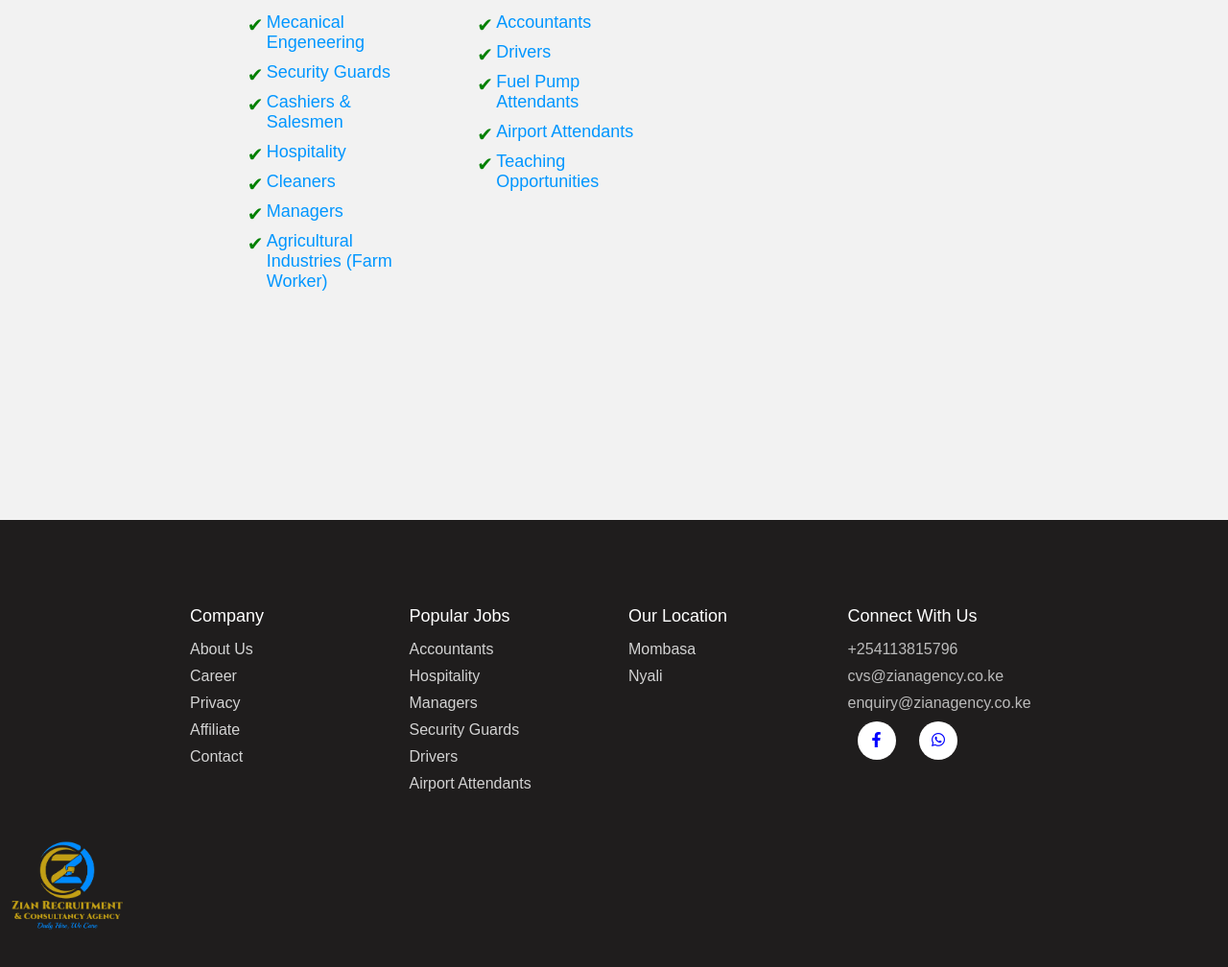
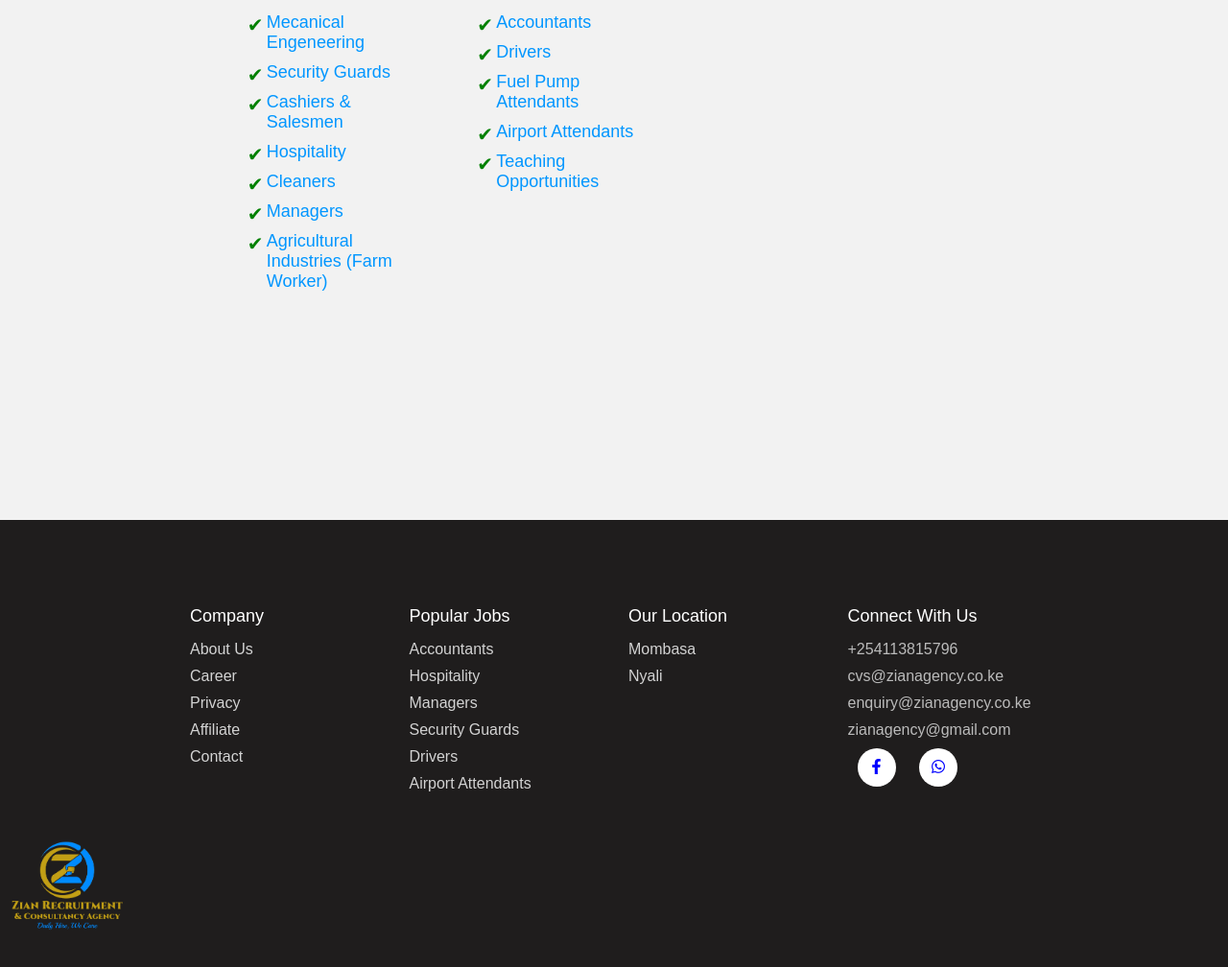
Before and after one commit to oldsage4/zianproject, a plain HTML site: page index.html in a window 1280 px wide. Shown: the part 3427-4435 px from the top of the page at 96% size. Drawn offline with nearby package versions, Linux system fonts and the light colour scheme; a script that the page names is missing.

Commit message:
Update index.html

```diff
--- a/index.html
+++ b/index.html
@@ -455,6 +455,7 @@ text-align: justify;}
                     <p>+254113815796</p><br>
                     <p>cvs@zianagency.co.ke</p>
                     <p>enquiry@zianagency.co.ke</p>
+                    <p>zianagency@gmail.com</p>
                     <div class="social-links">
                         <a href="https://www.facebook.com/profile.php?id=100094303042295"><i class="fab fa-facebook-f"></i></a>
                         <a href="https://wa.me/+254113815796"><i class="fab fa-whatsapp"></i></a>
```
